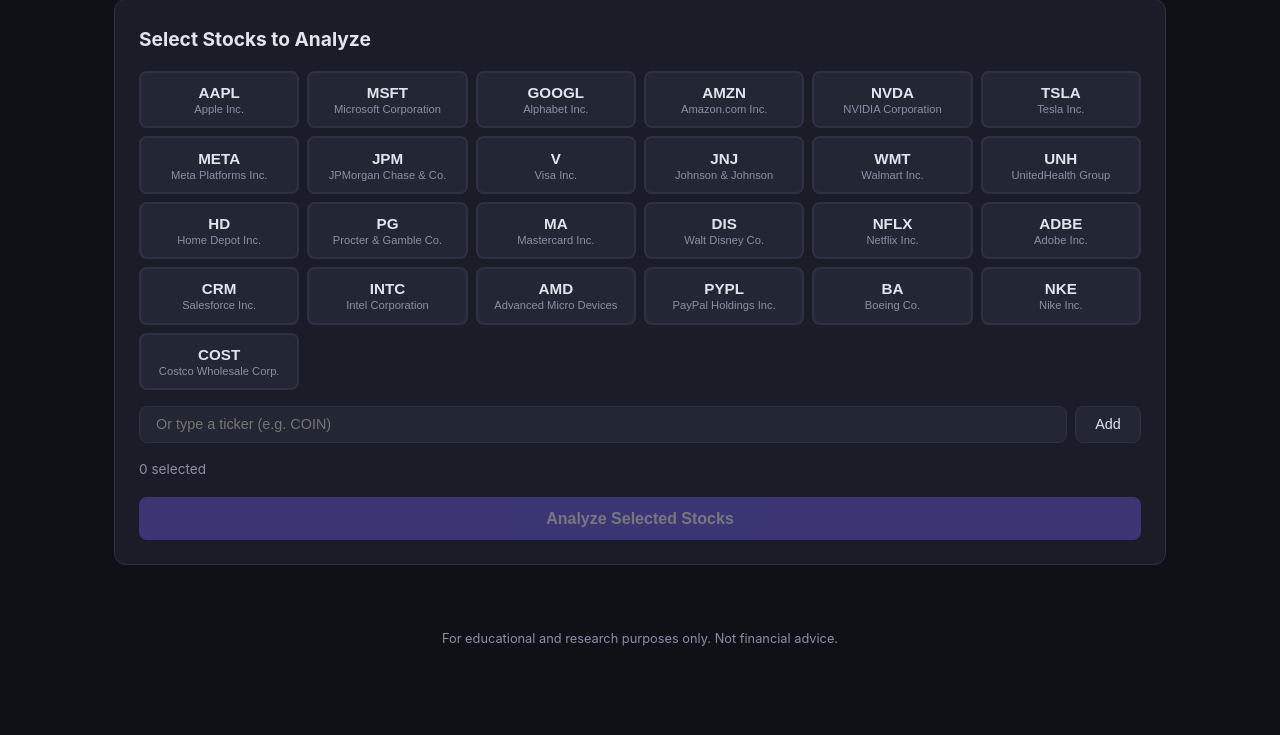
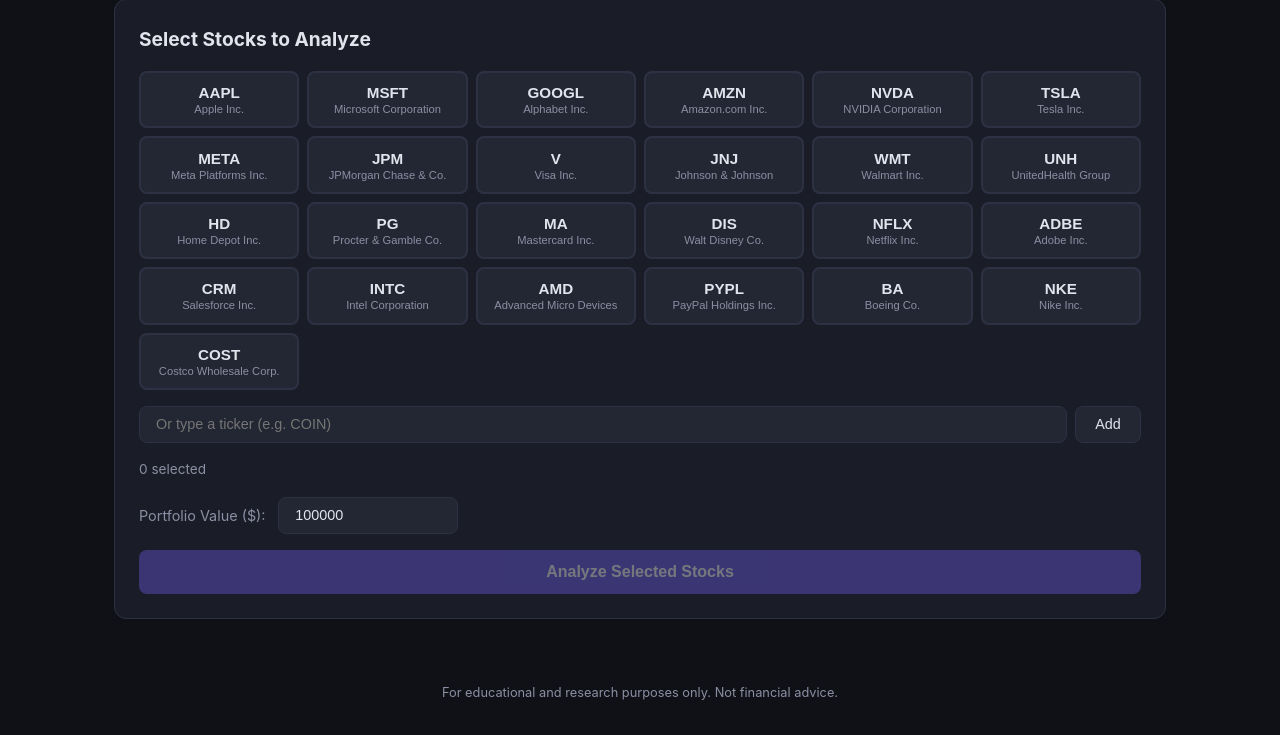
Before and after one commit to codegirirepo/TradeGraphAI, a Flask app: page / in a window 1280 px wide. Shown: the part 178-913 px from the top of the page. Before the commit the page ends 824 px from the top, so only its background shows below. Run offline with Flask 3, Linux system fonts and the light colour scheme.

Commit message:
feat: configurable portfolio value via web UI and CLI

```diff
--- a/app.py
+++ b/app.py
@@ -74,7 +74,7 @@
         q.put(f"event: {event}\ndata: {msg}\n\n")
 
 
-def _run_job(job_id: str, tickers: list[str]):
+def _run_job(job_id: str, tickers: list[str], portfolio_value: float = 100_000):
     """Background worker — runs analysis for each ticker sequentially."""
     job = _jobs[job_id]
     total = len(tickers)
@@ -89,7 +89,7 @@
         })
 
         try:
-            result = run_analysis(ticker)
+            result = run_analysis(ticker, portfolio_value=portfolio_value)
             if "details" not in result:
                 result["details"] = {}
             job["results"].append(result)
@@ -122,6 +122,7 @@
     """Start an analysis job. Expects JSON: {"tickers": ["AAPL", "MSFT"]}"""
     data = request.get_json(force=True)
     tickers = data.get("tickers", [])
+    portfolio_value = data.get("portfolio_value", 100_000)
 
     if not tickers:
         return jsonify({"error": "No tickers provided"}), 400
@@ -160,7 +161,7 @@
     _event_queues[job_id] = []
     save_job(job_id, tickers)
 
-    thread = threading.Thread(target=_run_job, args=(job_id, tickers), daemon=True)
+    thread = threading.Thread(target=_run_job, args=(job_id, tickers, portfolio_value), daemon=True)
     thread.start()
 
     return jsonify({"job_id": job_id, "tickers": tickers, "status": "running"})
--- a/graph/state.py
+++ b/graph/state.py
@@ -14,3 +14,4 @@
     confidence: float       # 0-1 confidence score
     logs: list              # per-step audit trail
     _sentiment_retried: bool  # internal flag for retry routing
+    portfolio_value: float      # user-configurable portfolio size
--- a/static/css/style.css
+++ b/static/css/style.css
@@ -99,6 +99,19 @@
 }
 .tag .remove { cursor: pointer; opacity: 0.6; }
 .tag .remove:hover { opacity: 1; }
+
+.portfolio-input {
+    display: flex; align-items: center; gap: 0.8rem;
+    margin-bottom: 1rem;
+}
+.portfolio-input label { font-size: 0.9rem; color: var(--text-dim); white-space: nowrap; }
+.portfolio-input input {
+    width: 180px; padding: 0.6rem 1rem;
+    background: var(--surface2); border: 1px solid var(--border);
+    border-radius: 8px; color: var(--text); font-size: 0.9rem;
+    outline: none;
+}
+.portfolio-input input:focus { border-color: var(--accent); }
 
 /* ── Buttons ──────────────────────────────────────────── */
 .btn-primary {
--- a/static/js/app.js
+++ b/static/js/app.js
@@ -73,7 +73,7 @@
         const resp = await fetch("/api/analyze", {
             method: "POST",
             headers: { "Content-Type": "application/json" },
-            body: JSON.stringify({ tickers }),
+            body: JSON.stringify({ tickers, portfolio_value: getPortfolioValue() }),
         });
         const data = await resp.json();
         if (data.error) { alert(data.error); return; }
@@ -200,3 +200,8 @@
 function num(v) {
     return typeof v === "number" ? v.toFixed(2) : v;
 }
+
+function getPortfolioValue() {
+    const val = parseInt(document.getElementById("portfolio-value").value);
+    return isNaN(val) || val < 1000 ? 100000 : val;
+}
--- a/templates/index.html
+++ b/templates/index.html
@@ -38,6 +38,11 @@
                 <div id="selected-tags"></div>
             </div>
 
+            <div class="portfolio-input">
+                <label for="portfolio-value">Portfolio Value ($):</label>
+                <input type="number" id="portfolio-value" value="100000" min="1000" step="1000">
+            </div>
+
             <button class="btn-primary" id="analyze-btn" onclick="startAnalysis()" disabled>
                 Analyze Selected Stocks
             </button>
```
Also changed, not shown: agents/risk_agent.py (+4 -3 lines), main.py (+6 -1 lines).
